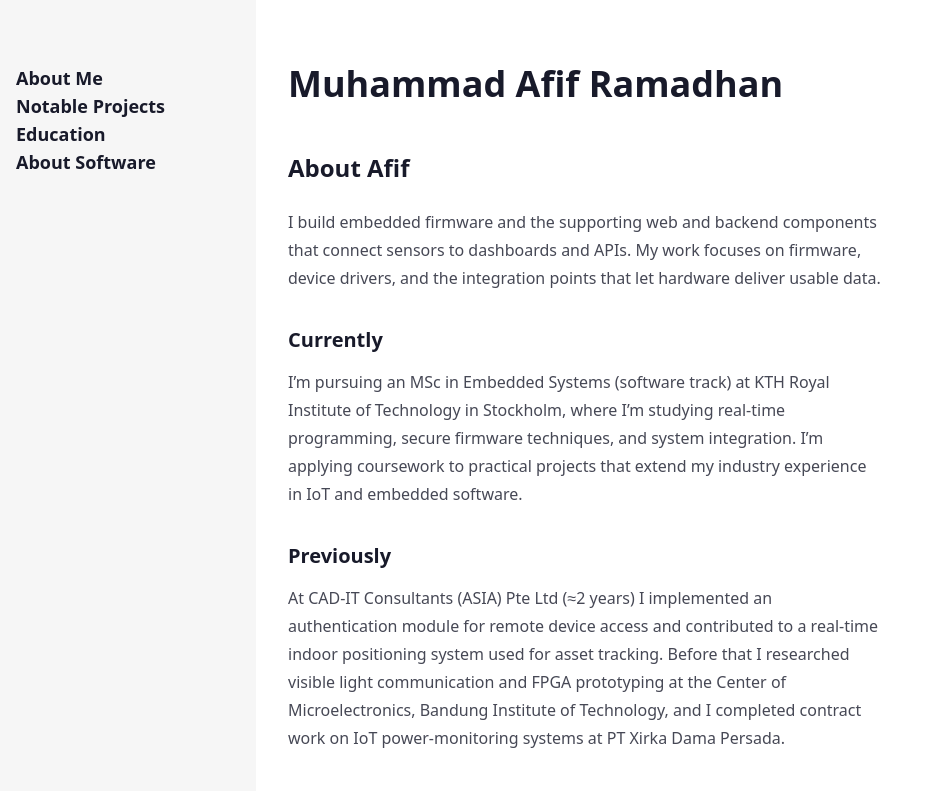
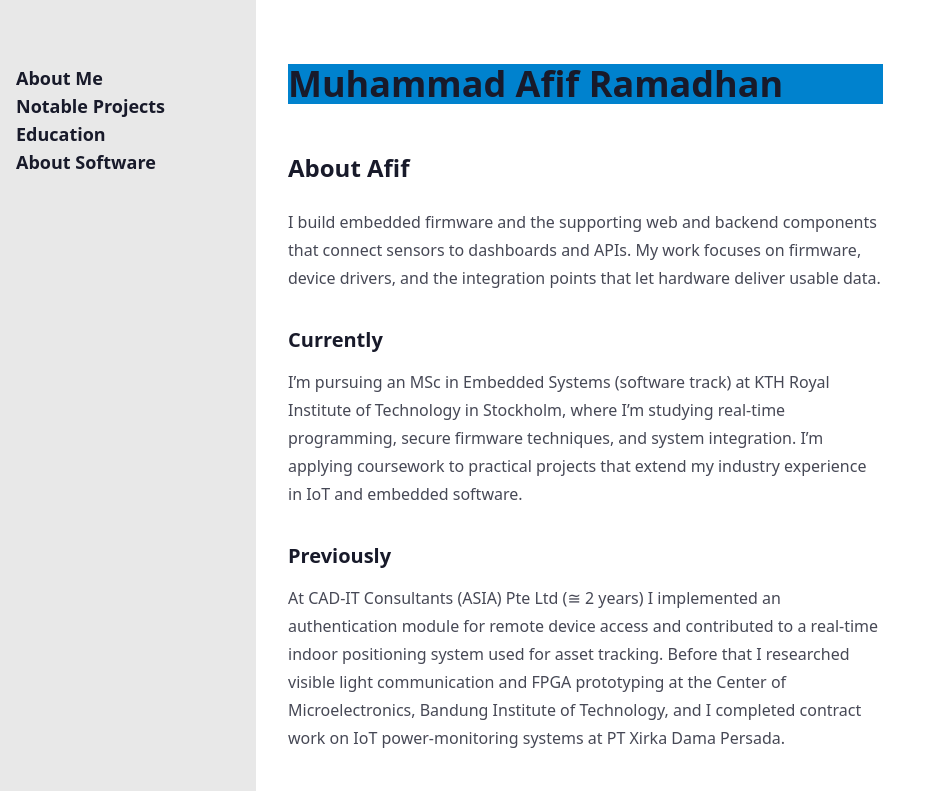
Before and after one commit to ramadhanafif/portofolio-v2, a SvelteKit app: page / in a window 1280 px wide. Shown: the top 791 px of the page, without its empty margins (0-930 px from the left). Built offline with nearby package versions, Linux system fonts and the light colour scheme.

Commit message:
add @lucide/svelte dependency and update layout in +page.svelte

```diff
--- a/package.json
+++ b/package.json
@@ -38,6 +38,7 @@
 		]
 	},
 	"dependencies": {
+		"@lucide/svelte": "^0.542.0",
 		"@sveltejs/adapter-node": "^5.3.1"
 	},
 	"packageManager": "pnpm@10.15.0+sha512.486ebc259d3e999a4e8691ce03b5cac4a71cbeca39372a9b762cb500cfdf0873e2cb16abe3d951b1ee2cf012503f027b98b6584e4df22524e0c7450d9ec7aa7b"
--- a/src/routes/+page.svelte
+++ b/src/routes/+page.svelte
@@ -1,6 +1,10 @@
+<script>
+	import { Mail } from '@lucide/svelte';
+</script>
+
 <div class="flex min-h-screen">
 	<!-- Left Sidebar -->
-	<aside class="md:block hidden pt-16 w-64 bg-base-200/40 flex-shrink-0">
+	<aside class="md:block hidden pt-16 w-64 bg-base-200 flex-shrink-0">
 		<div class="fixed mx-4">
 			<!-- Sidebar content -->
 			<ul>
@@ -13,8 +17,10 @@
 	</aside>
 
 	<!-- Main Content -->
-	<main class="flex-1 mx-8 bg-base-100 mt-16 prose">
-		<h1>Muhammad Afif Ramadhan</h1>
+	<main class="flex-1 mx-8 bg-base-100 my-16 prose">
+		<div class="bg-primary text-primary-content/20">
+			<h1>Muhammad Afif Ramadhan</h1>
+		</div>
 
 		<h2 id="about">About Afif</h2>
 		<p>
@@ -33,11 +39,11 @@
 
 		<h3>Previously</h3>
 		<p>
-			At CAD-IT Consultants (ASIA) Pte Ltd (≈2 years) I implemented an authentication module for
-			remote device access and contributed to a real-time indoor positioning system used for asset
-			tracking. Before that I researched visible light communication and FPGA prototyping at the
-			Center of Microelectronics, Bandung Institute of Technology, and I completed contract work on
-			IoT power-monitoring systems at PT Xirka Dama Persada.
+			At CAD-IT Consultants (ASIA) Pte Ltd (&cong; 2 years) I implemented an authentication module
+			for remote device access and contributed to a real-time indoor positioning system used for
+			asset tracking. Before that I researched visible light communication and FPGA prototyping at
+			the Center of Microelectronics, Bandung Institute of Technology, and I completed contract work
+			on IoT power-monitoring systems at PT Xirka Dama Persada.
 		</p>
 
 		<h3>Summary</h3>
@@ -56,7 +62,6 @@
 		<ul>
 			<li>
 				Remote IoT Device Management
-
 				<p>
 					Added IoT protocol LwM2M for remote device management via LTE connection. Devices can now
 					communicate with a centralized server to report its condition, and users can control
@@ -162,6 +167,23 @@
 
 	<!-- Right Sidebar -->
 	<!-- <aside class="w-32 bg-secondary flex-shrink-0">Sidebar content</aside> -->
+</div>
 
-	<footer></footer>
-</div>
+<footer class="footer footer-horizontal footer-center bg-base-200 text-base-content rounded p-10">
+	<nav class="grid grid-flow-col gap-4">
+		<a class="link link-hover">About us</a>
+		<a class="link link-hover">Contact</a>
+		<a class="link link-hover">Jobs</a>
+		<a class="link link-hover">Press kit</a>
+	</nav>
+	<nav>
+		<div class="grid grid-flow-col gap-4">
+			<a> <Mail /> </a>
+			<a> github </a>
+			<a> linkedin </a>
+		</div>
+	</nav>
+	<aside>
+		<p>Copyright © {new Date().getFullYear()} - All right reserved by ACME Industries Ltd</p>
+	</aside>
+</footer>
```
Also changed, not shown: 1 other file (tests, documents, lock files or other folders).
